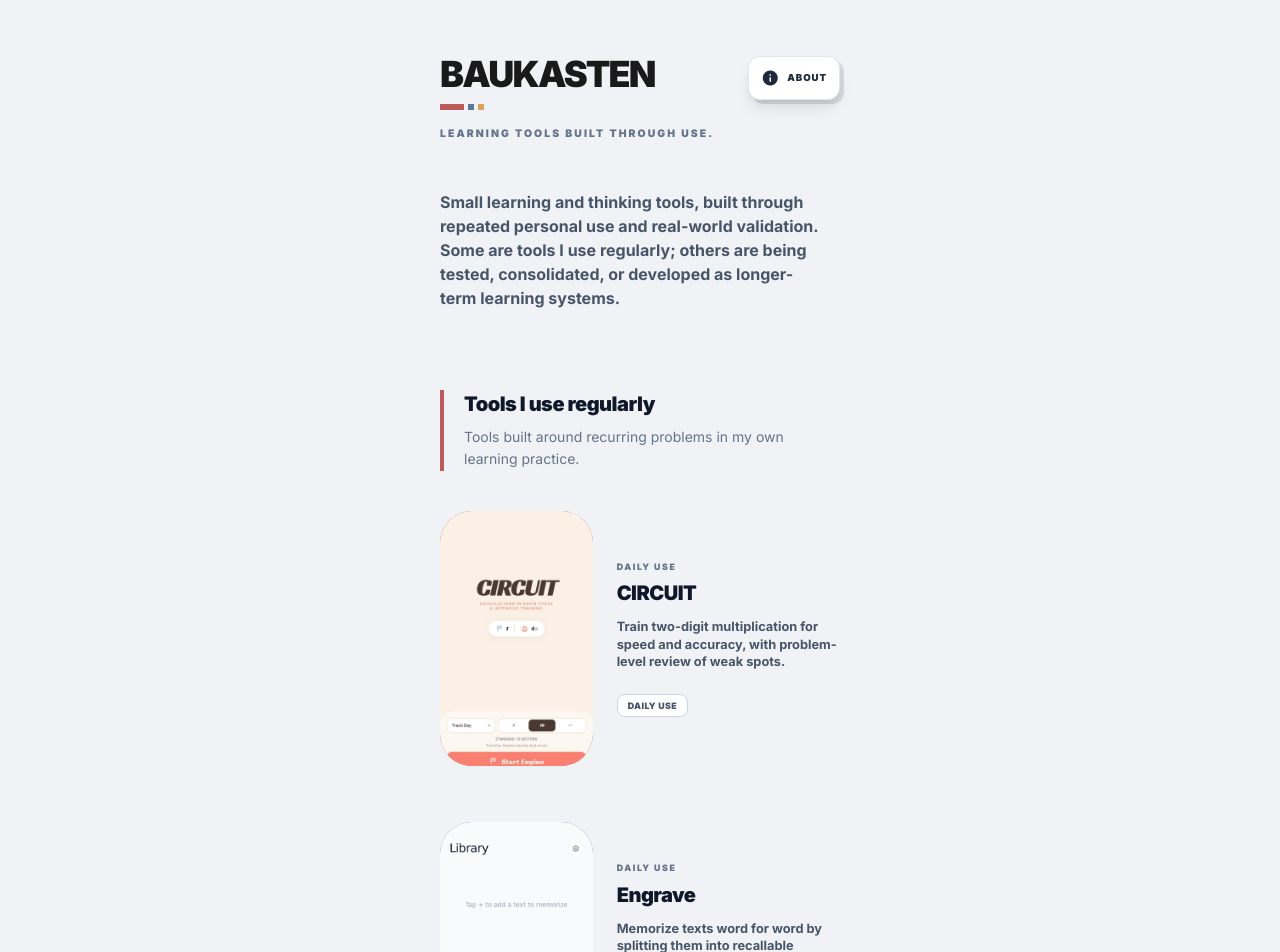
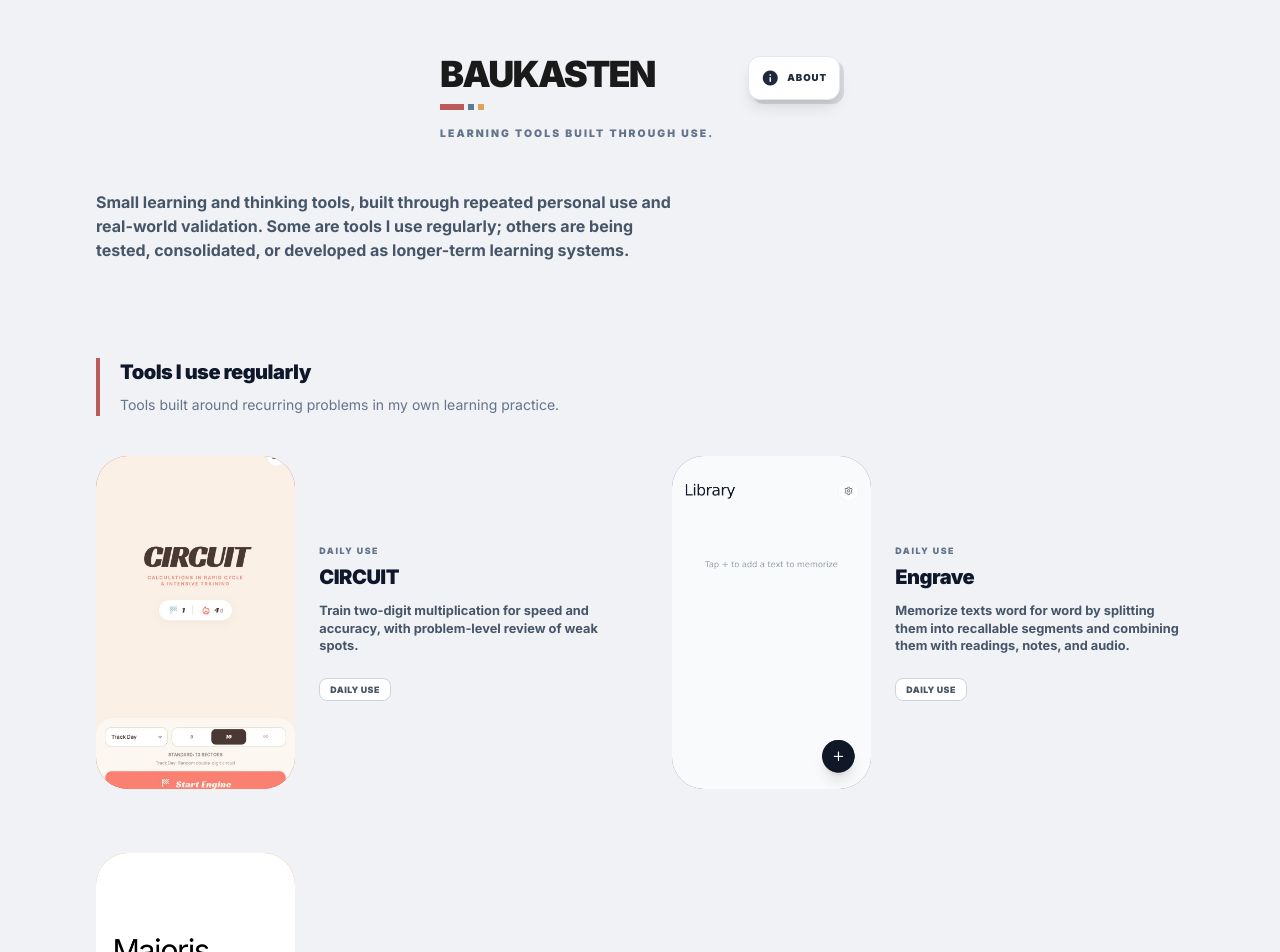
Before and after one commit to Josh-Temple/Baukasten, a React (Vite) app: page / in a window 1280 px wide. Shown: the top 952 px of the page. Built offline with nearby package versions, Linux system fonts and the light colour scheme.

Commit message:
Improve responsive desktop gallery layout

```diff
--- a/App.tsx
+++ b/App.tsx
@@ -19,18 +19,18 @@ const App: React.FC = () => {
   return (
     <div className="min-h-screen bg-[#F0F2F5] text-slate-900 font-sans pb-24 overflow-x-hidden selection:bg-black selection:text-white">
       <Header onInfoClick={() => setView('info')} />
-      <main className="w-full max-w-md mx-auto px-6">
-        <p className="max-w-sm text-sm sm:text-base font-bold leading-relaxed text-slate-600 mb-20">
+      <main className="w-full max-w-6xl mx-auto px-6 lg:px-8">
+        <p className="max-w-xl text-sm sm:text-base font-bold leading-relaxed text-slate-600 mb-20 lg:mb-24">
           Small learning and thinking tools, built through repeated personal use and real-world validation. Some are tools I use regularly; others are being tested, consolidated, or developed as longer-term learning systems.
         </p>
-        <div className="space-y-24">
+        <div className="space-y-24 lg:space-y-32">
           {PORTFOLIO_GROUPS.map(group => (
             <section key={group.id} aria-labelledby={`group-${group.id}`}>
-              <header className="mb-10 border-l-4 border-[#BD5B5B] pl-5">
+              <header className="mb-10 max-w-xl border-l-4 border-[#BD5B5B] pl-5">
                 <h2 id={`group-${group.id}`} className="text-xl font-black tracking-tight text-slate-900">{group.title}</h2>
                 <p className="mt-2 text-sm leading-relaxed text-slate-500">{group.description}</p>
               </header>
-              <div className="space-y-14">
+              <div className="space-y-14 md:grid md:grid-cols-2 md:gap-x-12 md:gap-y-16 md:space-y-0 lg:gap-x-16">
                 {PROJECTS.filter(project => project.group === group.id).map(project => (
                   <ProjectCard key={project.id} project={project} onClick={() => { setSelectedProjectId(project.id); setView('project'); window.scrollTo(0, 0); }} />
                 ))}
```
